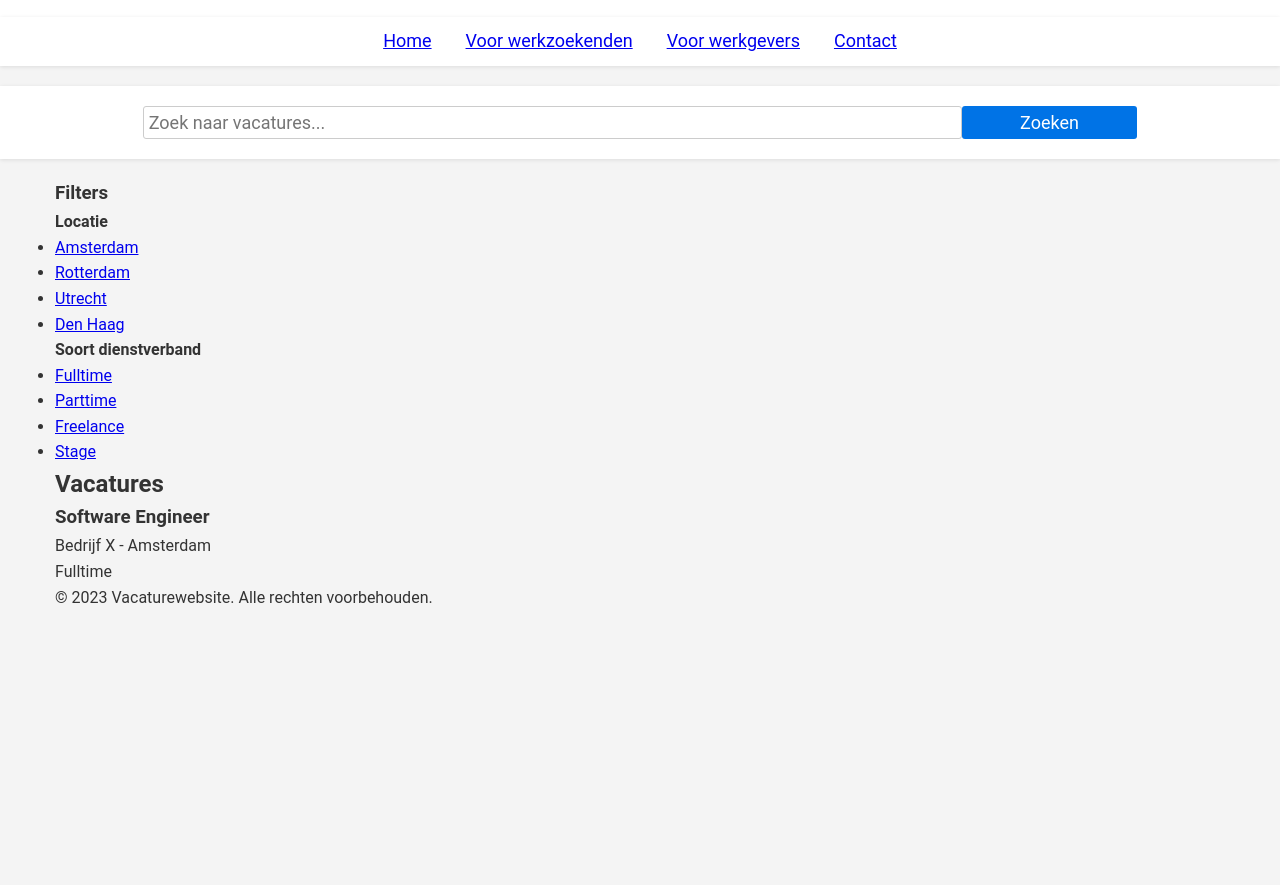
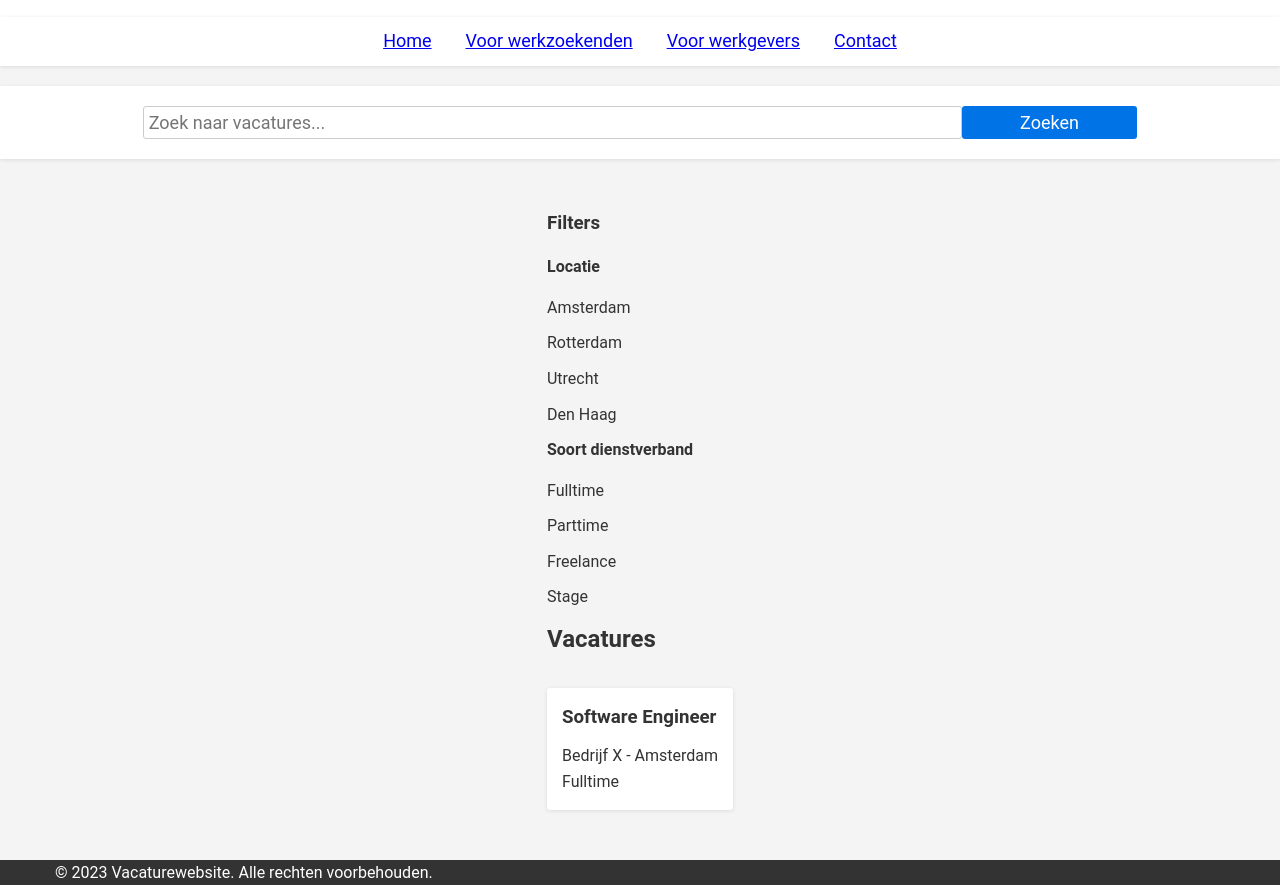
Before and after one commit to moesa78/werk-nu, a plain HTML site: page index.html in a window 1280 px wide. Shown: the part 61-946 px from the top of the page. Before the commit the page ends 800 px from the top, so only its background shows below. Drawn offline with Linux system fonts and the light colour scheme.

Commit message:
Update styles.css

```diff
--- a/styles.css
+++ b/styles.css
@@ -83,3 +83,69 @@ nav a:hover {
     padding: 5px;
     border-radius: 3px;
 }
+.search-bar button[type="submit"]:hover {
+    background-color: #0056b3;
+    transition: background-color 0.3s ease;
+}
+
+/* Main Content */
+main {
+    display: flex;
+    padding: 30px 0;
+}
+
+/* Filters */
+.filters {
+    flex: 1;
+    margin-right: 30px;
+}
+
+.filters h3,
+.filters h4 {
+    margin-bottom: 15px;
+}
+
+.filters ul {
+    list-style-type: none;
+}
+
+.filters ul li {
+    margin-bottom: 10px;
+}
+
+.filters ul li a {
+    text-decoration: none;
+    color: #333;
+}
+
+.filters ul li a:hover {
+    color: #0073e6;
+    transition: color 0.3s ease;
+}
+
+/* Job Listings */
+.job-listings {
+    flex: 3;
+}
+
+.job-listings h2 {
+    margin-bottom: 30px;
+}
+
+.job-listing {
+    background-color: #fff;
+    padding: 15px;
+    border-radius: 3px;
+    box-shadow: 0 1px 4px rgba(0, 0, 0, 0.1);
+    margin-bottom: 20px;
+}
+
+.job-listing h3 {
+    margin-bottom: 10px;
+}
+
+/* Footer */
+footer {
+    background-color: #333;
+    color: #fff;
+}
```
